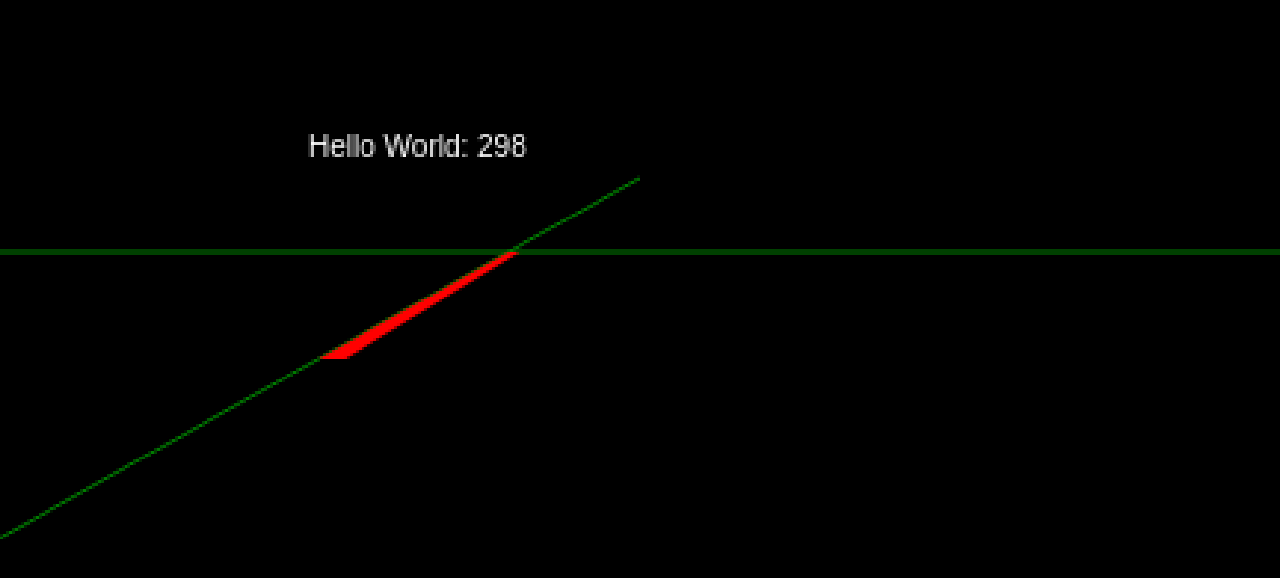
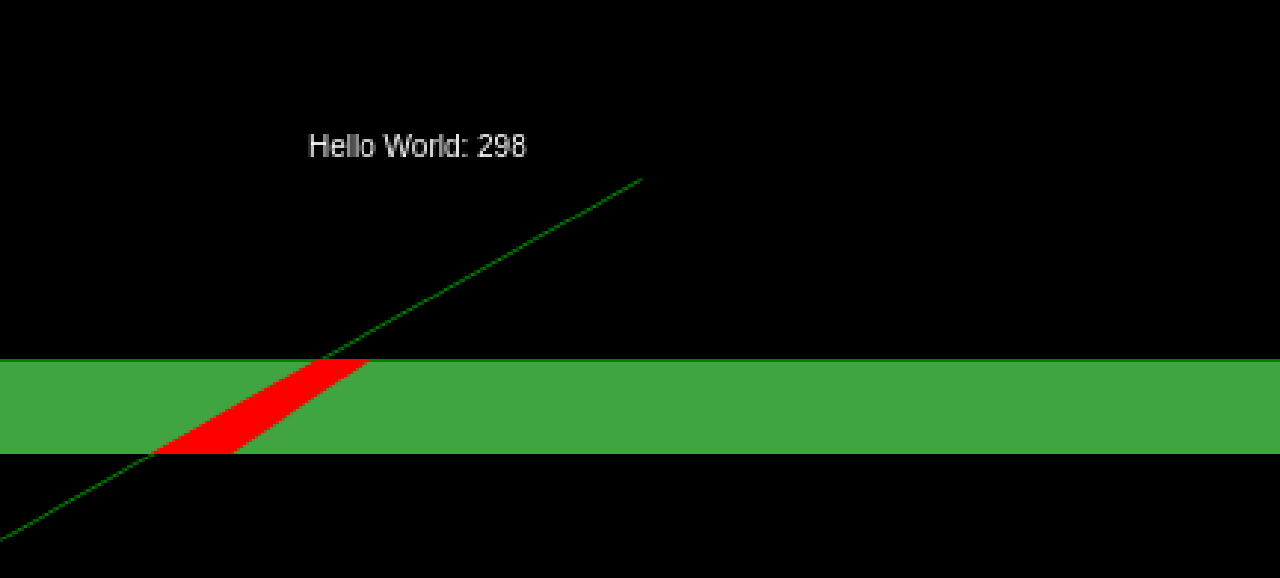
Before and after one commit to calaldees/retroRoad, a plain HTML site: page index.html in a window 1280 px wide. Shown: the part 222-800 px from the top of the page. Drawn offline with Linux system fonts and the light colour scheme.

Commit message:
Started to think about rendering segments in strips

```diff
--- a/index.html
+++ b/index.html
@@ -123,8 +123,8 @@
 
 	function drawLineStroke(c, x1, y1, x2, y2) {
 		c.beginPath();
-		c.moveTo(x1, y1);
-		c.lineTo(x2, y2);
+		c.moveTo(x1+0.5, y1+0.5);
+		c.lineTo(x2+0.5, y2+0.5);
 		c.stroke();
 	}
 
@@ -181,21 +181,32 @@
 	const POV_BOTTOM_LEFT = [0,h];
 	const POV_BOTTOM_RIGHT = [w,h];
 
+	const SEGMENT_HEIGHT = 32;
+	const base_color = 'rgb(64, 165, 64)'
+	const segments = [
+		100, 40, 'rgb(255, 165, 0)',
+		140, 200, 'rgb(64, 64, 64)',
+		340, 40, 'rgb(255, 165, 0)',
+	];
+
 	function roadSegment(c) {
-		const ROAD_EDGE_WIDTH = 20;
-		const row_top = 160;
-		const row_bottom = 196;
+		const row_top = 196
+		const row_bottom = row_top + SEGMENT_HEIGHT
+
+		// Draw base color
+		c.strokeStyle = undefined
+		c.fillStyle = base_color
+		c.fillRect(0, row_top, w, row_bottom - row_top)
 
 		c.strokeStyle = 'green'
 		drawLineStroke(c, ...POV, ...POV_BOTTOM_LEFT)
 		drawLineStroke(c, ...[0, row_top, w, row_top])
 
-
 		function wedge_path() {
 			return [
 				intersect(...POV, ...POV_BOTTOM_LEFT     , ...[0, row_top, w, row_top]),
-				intersect(...POV, ...[ROAD_EDGE_WIDTH, h], ...[0, row_top, w, row_top]),
-				intersect(...POV, ...[ROAD_EDGE_WIDTH, h], ...[0, row_bottom, w, row_bottom]),
+				intersect(...POV, ...[40, h], ...[0, row_top, w, row_top]),
+				intersect(...POV, ...[40, h], ...[0, row_bottom, w, row_bottom]),
 				intersect(...POV, ...POV_BOTTOM_LEFT     , ...[0, row_bottom, w, row_bottom]),
 			]
 		}
@@ -219,6 +230,7 @@
 		c.lineTo(100, 75);
 		c.lineTo(100, 25);
 		c.fill();
+
 	}
 
 	// Storage -----------------------------------------------------------------
```
